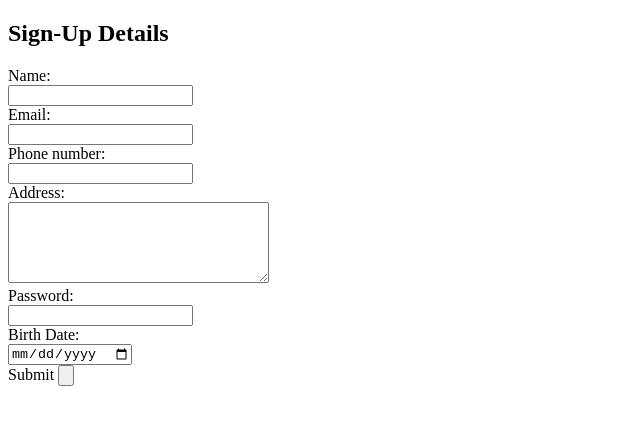
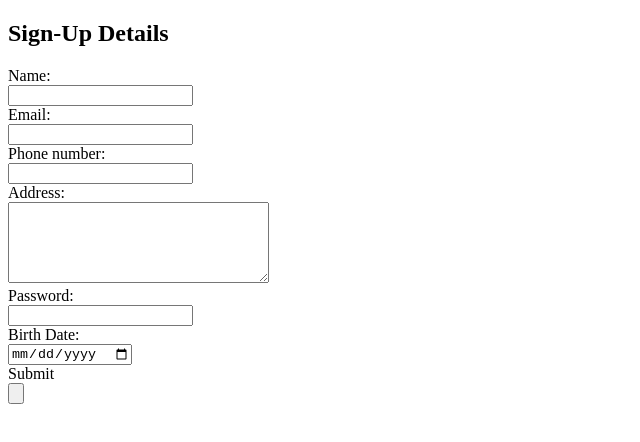
Before and after one commit to hrry121/demo, a plain HTML site: page signup.html in a window 1280 px wide. Shown: the full height of the page, 0-640 px from the left. Drawn offline with Linux system fonts and the light colour scheme.

Commit message:
Update signup.html

```diff
--- a/signup.html
+++ b/signup.html
@@ -19,8 +19,8 @@
       <input type="password" name="" value=""><br>
       <label for="">Birth Date:</label><br>
       <input type="date" name="" value=""><br>
-      <label for="">Submit</label>
-      <input type="submit" name="" value="">
+      <label for="">Submit</label><br>
+      <input type="submit" name="" value=""><br>
 
     </form>
   </body>
```
